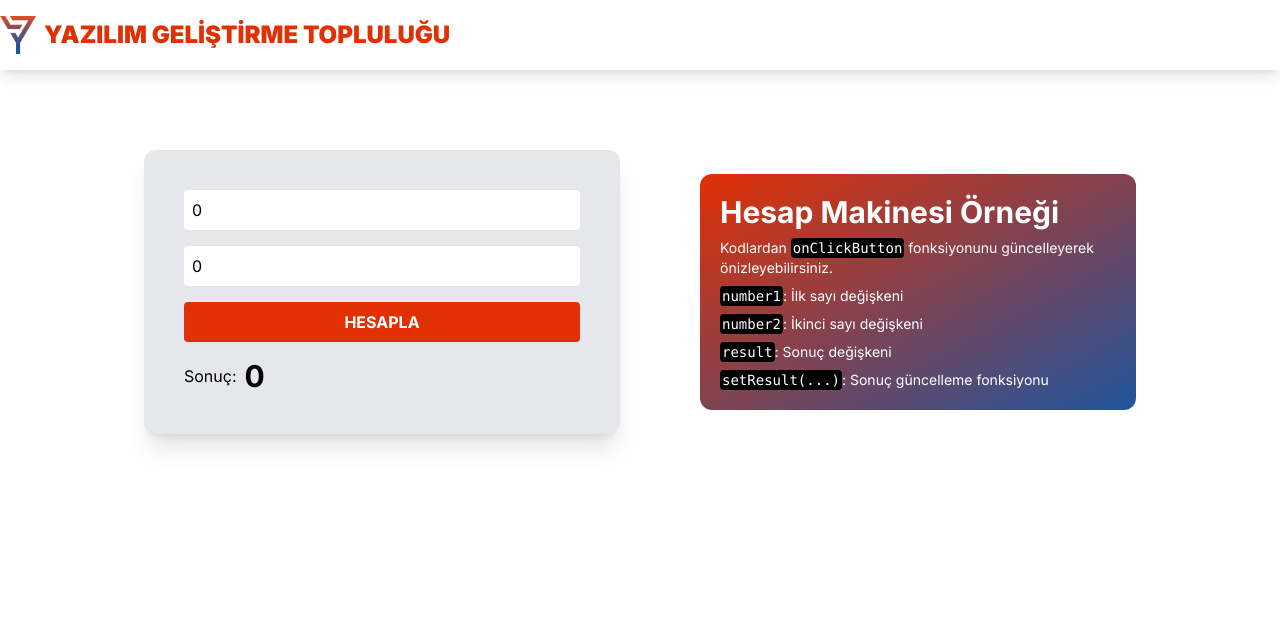
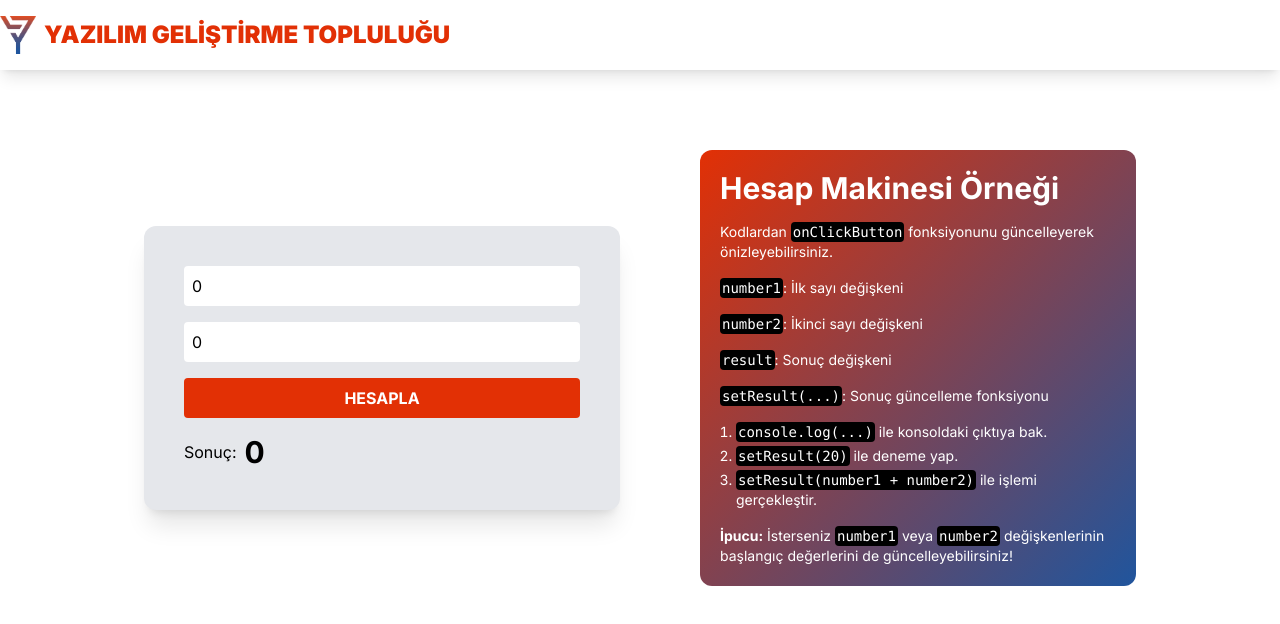
Before and after one commit to mehmetext/ygt-interactive-web, a Next.js app: page /hesap-makinesi in a window 1280 px wide. Shown: the top 624 px of the page. Built offline with nearby package versions, Linux system fonts and the light colour scheme.

Commit message:
add some desc

```diff
--- a/src/app/(site)/(examples)/hesap-makinesi/page.tsx
+++ b/src/app/(site)/(examples)/hesap-makinesi/page.tsx
@@ -40,7 +40,7 @@ export default function HesapMakinesiPage() {
             Sonuç: <b className="text-3xl">{result}</b>
           </div>
         </div>
-        <div className="flex-1 bg-gradient-to-br from-custom-orange to-custom-blue rounded-xl p-5 text-white flex flex-col gap-2 text-sm">
+        <div className="flex-1 bg-gradient-to-br from-custom-orange to-custom-blue rounded-xl p-5 text-white flex flex-col gap-4 text-sm">
           <h2 className="font-bold text-3xl">Hesap Makinesi Örneği</h2>
           <p>
             Kodlardan <Code>onClickButton</Code> fonksiyonunu güncelleyerek
@@ -58,6 +58,22 @@ export default function HesapMakinesiPage() {
           <p>
             <Code>setResult(...)</Code>: Sonuç güncelleme fonksiyonu
           </p>
+          <ol className="list-decimal ml-4 flex flex-col gap-1">
+            <li>
+              <Code>console.log(...)</Code> ile konsoldaki çıktıya bak.
+            </li>
+            <li>
+              <Code>setResult(20)</Code> ile deneme yap.
+            </li>
+            <li>
+              <Code>setResult(number1 + number2)</Code> ile işlemi gerçekleştir.
+            </li>
+          </ol>
+          <p>
+            <b>İpucu:</b> İsterseniz <Code>number1</Code> veya{" "}
+            <Code>number2</Code> değişkenlerinin başlangıç değerlerini de
+            güncelleyebilirsiniz!
+          </p>
         </div>
       </div>
     </main>
```
